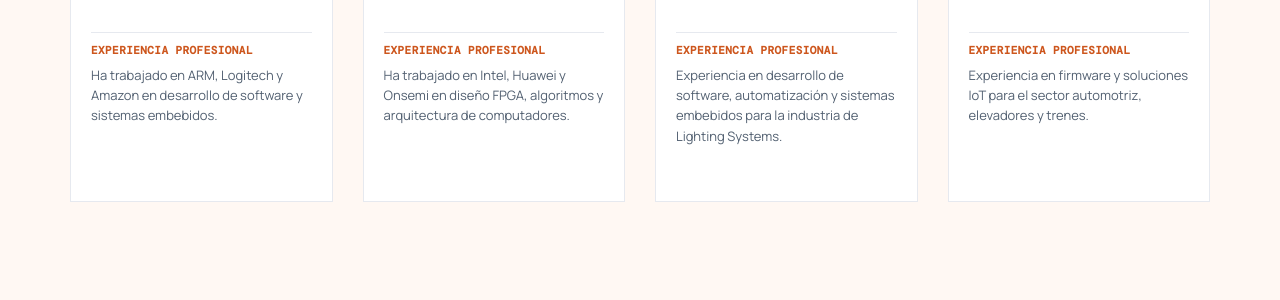
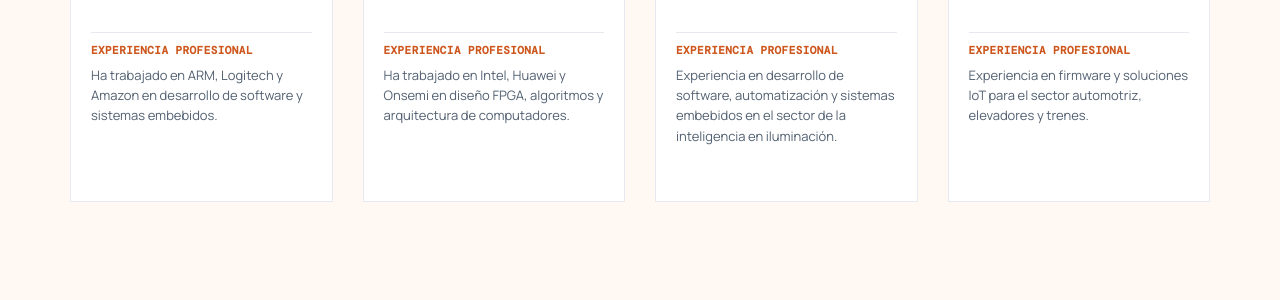
Before and after one commit to diegoguayas/Academy_Draft, a Jekyll site: the page built from index.html, in a window 1280 px wide and 900 px high, scrolled down 2021 px. Shown: the part 194-494 px from the top of the window. Built offline with Jekyll 4.4.1, drawn with Linux system fonts in a browser that asks for light colours.

Commit message:
Update  minor error in mentor experience description

```diff
--- a/_includes/aside.html
+++ b/_includes/aside.html
@@ -101,7 +101,7 @@
                         <hr class="mentor-divider">
                         <div class="mentor-experience-grid">
                             <div class="mentor-experience"><h4>Docencia</h4><p>Impartió cursos sobre desarrollo y uso de pipelines bioinformáticos para estudiantes universitarios.</p></div>
-                            <div class="mentor-experience"><h4>Experiencia profesional</h4><p>Experiencia en desarrollo de software, automatización y sistemas embebidos para la industria de Lighting Systems.</p></div>
+                            <div class="mentor-experience"><h4>Experiencia profesional</h4><p>Experiencia en desarrollo de software, automatización y sistemas embebidos en el sector de la inteligencia en iluminación.</p></div>
                         </div>
                     </div>
                 </article>
```
